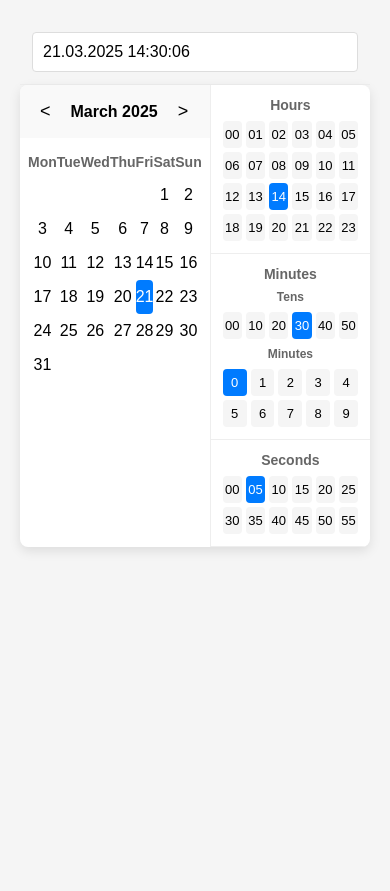
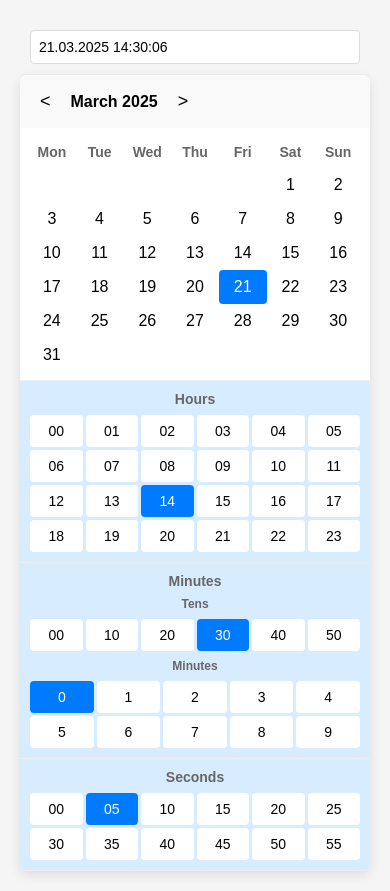
Before and after one commit to isitup/calendula, a plain HTML site: page index.html in a window 390 px wide. Before the commit the page ends 844 px from the top, so only its background shows below. Drawn offline with Linux system fonts and the light colour scheme.

Commit message:
mobile view

```diff
--- a/index.html
+++ b/index.html
@@ -2,7 +2,7 @@
 <html lang="ru">
 <head>
   <meta charset="UTF-8">
-  <meta name="viewport" content="width=device-width, initial-scale=1.0">
+  <meta name="viewport" content="width=device-width, initial-scale=1.0, maximum-scale=1.0, user-scalable=no">
   <title>Календарь с выбором даты и времени</title>
   <style>
     * {
@@ -25,15 +25,36 @@
       overflow: hidden;
       margin: 0 auto;
       display: flex;
+      flex-direction: row;
+      flex-wrap: wrap;
     }
 
     .calendar-container {
       flex: 1;
+      min-width: 280px;
       border-right: 1px solid #eee;
     }
 
     .time-container {
       width: 240px;
+      background-color: #d8ecff;
+    }
+
+    /* Медиа-запрос для мобильных устройств */
+    @media (max-width: 540px) {
+      .date-time-picker {
+        flex-direction: column;
+      }
+
+      .calendar-container {
+        border-right: none;
+        border-bottom: 1px solid #eee;
+        width: 100%;
+      }
+
+      .time-container {
+        width: 100%;
+      }
     }
 
     .input-container {
@@ -47,6 +68,17 @@
       border: 1px solid #ddd;
       border-radius: 4px;
       font-size: 16px;
+    }
+
+    @media (max-width: 540px) {
+      .input-container {
+        padding: 10px;
+      }
+
+      .date-input {
+        font-size: 14px;
+        padding: 8px;
+      }
     }
 
     .calendar-header {
@@ -147,10 +179,16 @@
 
     .ten-minutes-grid {
       grid-template-columns: repeat(6, 1fr);
+      grid-template-rows: repeat(1, 1fr);
     }
 
     .minutes-grid {
       grid-template-columns: repeat(5, 1fr);
+      grid-template-rows: repeat(2, 1fr);
+    }
+
+    .seconds-grid {
+      grid-template-columns: repeat(6, 1fr);
     }
 
     .time-item {
@@ -159,11 +197,26 @@
       text-align: center;
       cursor: pointer;
       border-radius: 4px;
-      background-color: #f5f5f5;
+      background-color: #fff;
     }
 
     .time-item:hover {
-      background-color: #e0e0e0;
+      background-color: #f0f1f2;
+    }
+
+    @media (max-width: 540px) {
+      .time-section {
+        padding: 10px;
+      }
+
+      .time-grid {
+        gap: 3px;
+      }
+
+      .time-item {
+        padding: 8px 0;
+        font-size: 14px;
+      }
     }
 
     .time-item.selected {
@@ -173,10 +226,6 @@
 
     .time-item.selected:hover {
       background-color: #0069d9;
-    }
-
-    .seconds-grid {
-      grid-template-columns: repeat(6, 1fr);
     }
   </style>
 </head>
```
